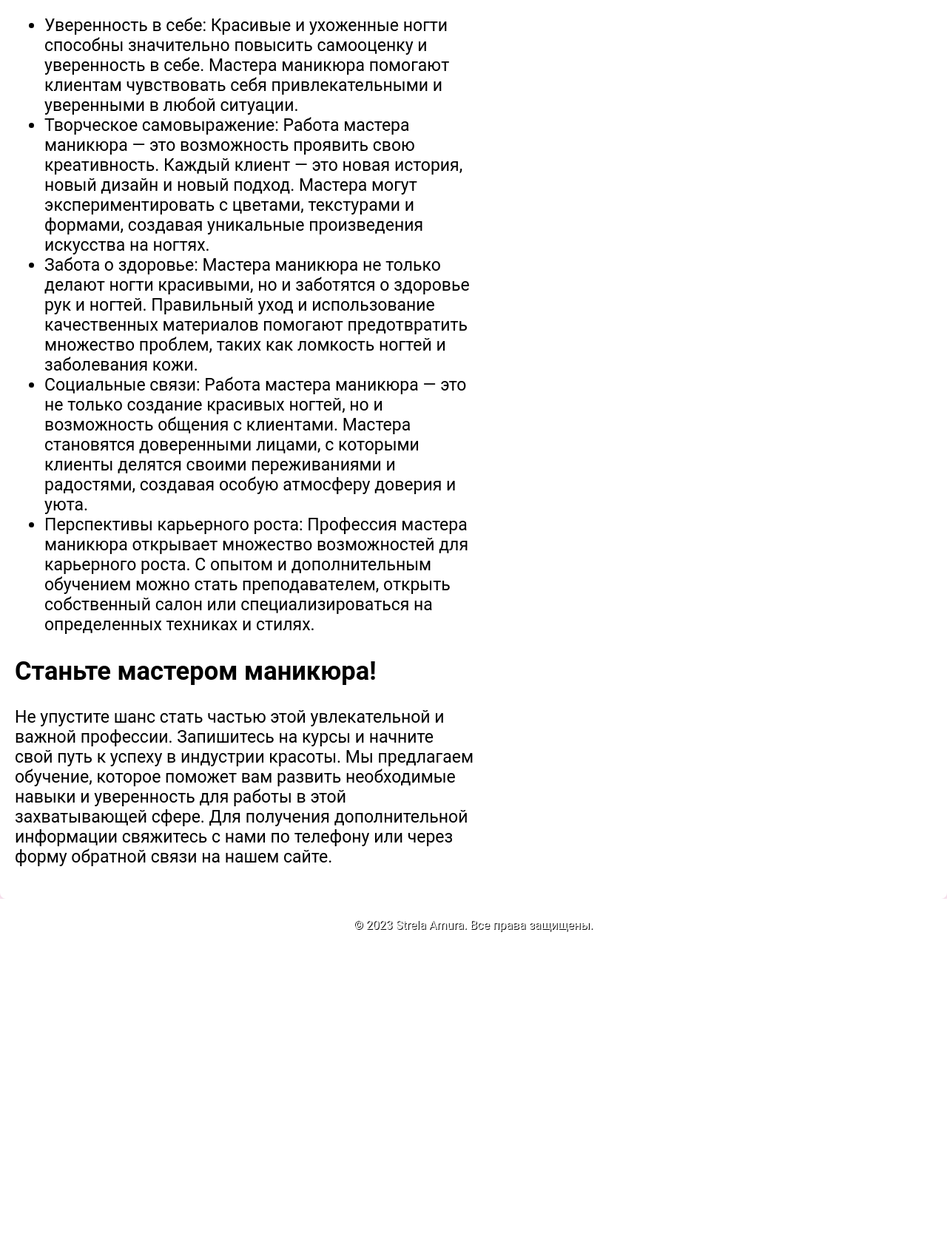
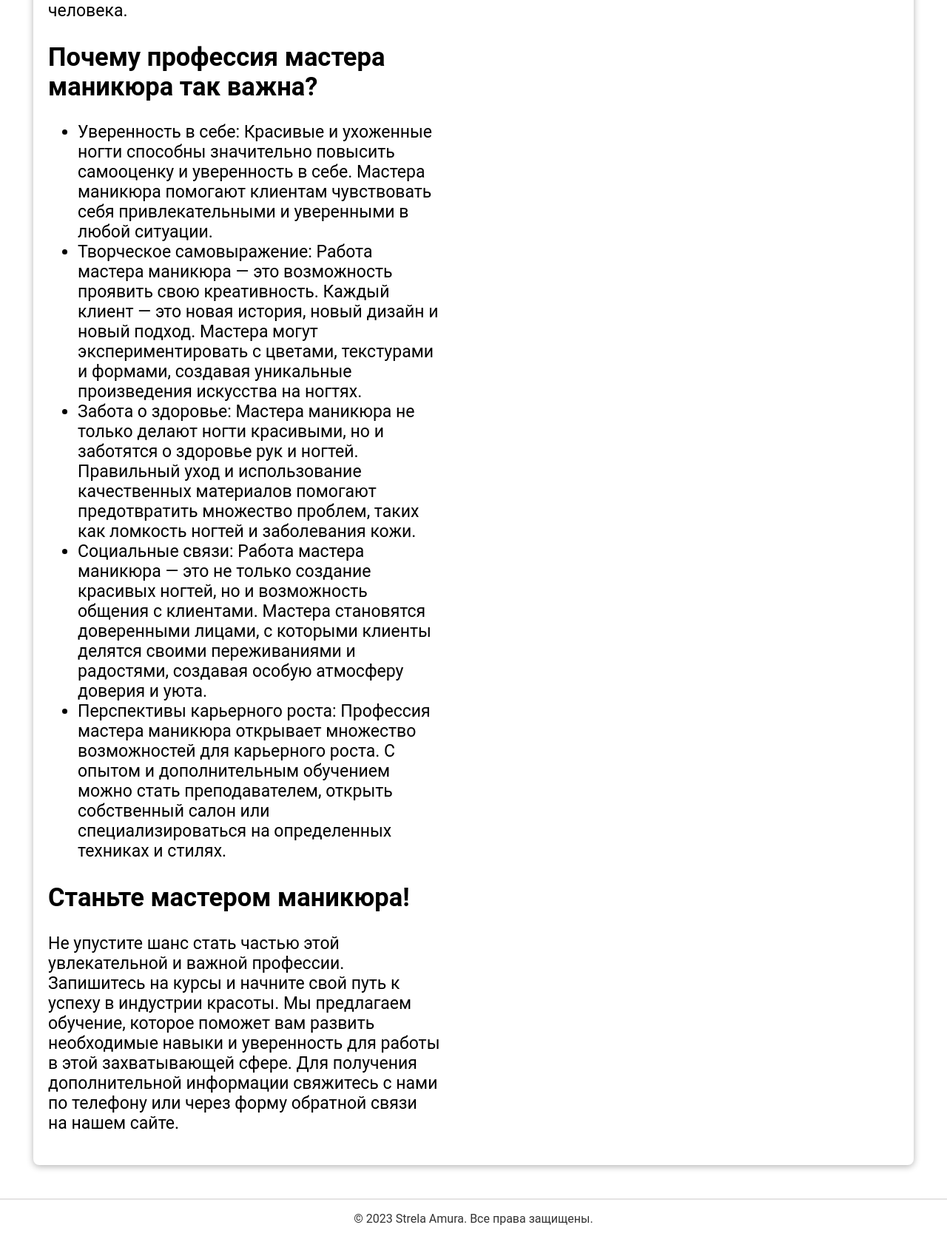
Before and after one commit to Dm-Str/Amur_Studio, a Django app: page / in a window 1280 px wide. Shown: the part 1718-3420 px from the top of the page at 74% size. Before the commit the page ends 2978 px from the top, so only its background shows below. Run offline with Django 5.2, Linux system fonts and the light colour scheme.

Commit message:
Fixed css and html

```diff
--- a/static/css/base.css
+++ b/static/css/base.css
@@ -1,6 +1,21 @@
 html, body {
     height: 100%; /* Убедитесь, что html и body занимают 100% высоты */
     margin: 0; /* Убираем отступы по умолчанию */
+}
+
+/*Сброс стилей браузера*/
+/** {*/
+/*    margin: 0;*/
+/*    padding: 0;*/
+/*    box-sizing: border-box; !* Это поможет избежать проблем с шириной *!*/
+/*}*/
+
+body {
+    display: flex;
+    flex-direction: column; /* Устанавливаем вертикальное направление */
+    min-height: 100vh; /* Минимальная высота 100% от высоты окна */
+    font-family: 'Roboto', serif; /* Основной шрифт */
+    background-color: rgb(255, 255, 255); /* Светлый нейтральный цвет фона */
 }
 
 header {
@@ -11,17 +26,13 @@
     align-items: center; /* Центрируем элементы по вертикали */
     font-family: 'Roboto', serif; /* Шрифт для заголовка */
     height: 100px;
-    /*width: 100%; !* Устанавливаем ширину заголовка на 100% *!*/
-    /*max-width: 1200px; !* Установите максимальную ширину *!*/
-    /*margin: 0 auto; !* Центрируйте заголовок *!*/
     justify-content: space-between; /* Распределяем пространство между элементами */
-    box-shadow: 0 4px 20px rgba(0, 0, 0, 0.2); /* Более тусклая тень по умолчанию */
+    box-shadow: 0 4px 20px rgba(251, 145, 190, 0.9); /* Более тусклая тень по умолчанию */
     transition: box-shadow 0.3s ease; /* Плавный переход для тени */
 }
 
-/* Пример эффекта при наведении */
 header:hover {
-    box-shadow: 0 8px 30px rgba(0, 0, 0, 0.5); /* Ярче тень при наведении */
+    box-shadow: 0 8px 30px rgb(246, 105, 172); /* Ярче тень при наведении */
 }
 
 .header-left {
@@ -36,49 +47,34 @@
     padding-right: 0; /* Измените margin на padding */
 }
 
-body {
+.base-container {
     display: flex;
-    /*grid-template-rows: auto 1fr auto; !* Заголовок, контент, футер *!*/
     flex-direction: column;
-    min-height: 100vh;
-    font-family: 'Roboto', serif; /* Основной шрифт */
-    margin: 0;
-    padding: 0;
-    background-color: rgba(255, 230, 244, 0.9); /* Светлый нейтральный цвет фона */
-    /*background-size: contain; !* Заполнение всего экрана *!*/
-    /*background-position: center; !* Центрирование изображения *!*/
+    min-height: 100vh; /* Минимальная высота контейнера равна высоте окна */
 }
 
-/*.content-block {*/
-/*    flex: 1;*/
-/*    display: flex; !* Используем flexbox для выравнивания содержимого *!*/
-/*    flex-direction: column; !* Устанавливаем направление по вертикали *!*/
-/*    background-color: #f0f0f0; !* Замените на нужный вам цвет *!*/
-/*    padding: 20px; !* Добавьте отступы для лучшего отображения *!*/
-/*    border-radius: 8px; !* Закругленные углы (по желанию) *!*/
-
-/*}*/
-
-/*Сброс стилей браузера*/
-/** {*/
-/*    margin: 0;*/
-/*    padding: 0;*/
-/*    box-sizing: border-box; !* Это поможет избежать проблем с шириной *!*/
-/*}*/
-
-
-
+.content-block {
+    flex: 1; /* Позволяет контенту занимать оставшееся пространство */
+}
 
 footer {
     background-color: #ffffff;
     background-size: cover; /* Заполнение всего подвала */
     background-position: bottom; /* Отображение нижней части изображения */
     text-align: center;
-    padding: 10px 0;
-    color: #fff; /* Белый цвет для текста в подвале */
-    text-shadow: 1px 1px 0 #000; /* Черная обводка для текста в подвале */
+    padding: 0; /* Убираем отступы */
+    color: #333333; /* Белый цвет для текста в подвале */
+
     width: 100%;
+    height: 80px; /* Устанавливаем фиксированную высоту футера */
+    min-height: 80px; /* Устанавливаем минимальную высоту футера */
+    border-top: 2px solid #e4e3e3; /* Темный контур сверху */
+    z-index: 1; /* Убедитесь, что футер находится под другими элементами, если это необходимо */
 }
+
+
+
+
 
 .logo-main {
     height: 110%; /* Высота логотипа, можно настроить по желанию */
--- a/static/css/index.css
+++ b/static/css/index.css
@@ -3,8 +3,8 @@
     background-color: #ffffff; /* Белый фон */
     padding: 20px; /* Отступы внутри блока */
     border-radius: 8px; /* Закругленные углы (по желанию) */
-    box-shadow: 0 2px 10px rgba(0, 0, 0, 0.1); /* Тень для блока (по желанию) */
-    margin-top: 20px; /* Отступы снаружи блока */
+    box-shadow: 0 2px 10px rgba(0, 0, 0, 0.3); /* Тень для блока (по желанию) */
+    margin: 45px 45px; /* Отступы снаружи блока: 20px сверху и снизу, 15px справа и слева */
 }
 
 .content-wrapper {
--- a/static/css/lk/lk.css
+++ b/static/css/lk/lk.css
@@ -2,8 +2,8 @@
     display: flex;
     flex-direction: column;
     width: 200px; /* Установите фиксированную ширину */
-    margin-top: 14px;
-    padding-left: 50px;
+    margin-top: 85px;
+    padding-left: 75px;
     padding-right: 100px;
 }
 
--- a/static/css/lk/lk_edit_profile.css
+++ b/static/css/lk/lk_edit_profile.css
@@ -36,6 +36,7 @@
     flex-direction: column; /* Вертикальное расположение строк */
     margin-bottom: 5px; /* Отступ между строками */
     max-width: 800px; /* Максимальная ширина формы */
+    margin-top: 70px;
 }
 
 .form-row {
--- a/static/css/lk/lk_get_courses.css
+++ b/static/css/lk/lk_get_courses.css
@@ -1,5 +1,7 @@
 .course-section {
-    margin-left: 20px; /* Учитывайте ширину сайдбара */
+    margin-top: 85px;
+    margin-left: 85px;
+
     padding-left: 20px;
     padding-top: 1px;
 }
--- a/static/css/lk/lk_reviews.css
+++ b/static/css/lk/lk_reviews.css
@@ -4,8 +4,9 @@
     align-items: flex-start; /* Выравнивание по левому краю */
     width: 600px; /* Установите ширину формы на 100% или укажите конкретное значение */
     max-width: 600px; /* Максимальная ширина формы, если необходимо */
-    margin: 0 auto; /* Центрирование формы */
     font-family: 'Roboto', serif;
+    margin-top: 85px;
+    margin-left: 150px;
 }
 
 .form-review textarea {
@@ -25,6 +26,7 @@
 }
 
 .reviews-form {
+    margin-top: 85px;
     width: 400px;
     margin-left: 100px;
 }
--- a/templates/base.html
+++ b/templates/base.html
@@ -11,12 +11,11 @@
     {% load static %}
     {% block style %}
         <link rel="stylesheet" href="{% static 'css/base.css' %}">
-
     {% endblock %}
 </head>
 <body>
+    <div class="base-container">
         <header>
-
             <a href="{% url 'index' %}">
                 <img src="{% static 'images/logo.png' %}" alt="Логотип" class="logo-main">
             </a>
@@ -39,9 +38,7 @@
             </div>
 
             <div class="contact-block">
-
                 <img src="{% static 'images/map-marker-icon.png' %}" alt="Иконка отметки на карте" class="map-icon"> <!-- Иконка отметки на карте -->
-
                 <a href="{% url 'contacts' %}" class="contacts-link">8 (931) 200-9-200</a> <!-- Ссылка "Контакты" -->
 
                 <a href="https://t.me/your_telegram_username" target="_blank" class="social-icon">
@@ -51,14 +48,12 @@
                 <a href="https://wa.me/your_whatsapp_number" target="_blank" class="social-icon">
                     <img src="{% static 'images/whatsapp-icon.png' %}" alt="WhatsApp" class="icon"> <!-- Иконка WhatsApp -->
                 </a>
-
             </div>
 
             <h1>
                 {% block name %}
                 {% endblock %}
             </h1>
-
         </header>
 
         <div class="content-block">
@@ -66,10 +61,9 @@
             {% endblock %}
         </div>
 
-    {% block footer %}
         <footer>
             <p>&copy; 2023 Strela Amura. Все права защищены.</p>
         </footer>
-    {% endblock %}
+    </div> <!-- Закрытие контейнера -->
 </body>
 </html>
--- a/templates/lk/lk_get_bonuses.html
+++ b/templates/lk/lk_get_bonuses.html
@@ -32,7 +32,7 @@
             </form>
         </aside>
 
-        <section style="flex: 1; padding-left: 20px;">
+        <section style="flex: 1; padding-left: 20px; margin-top: 75px; margin-left: 85px; font-size: 20px" >
             <h2>Мои бонусы: {{ person.bonuses }}</h2>
 
             <h3 style="color: rgba(255,129,197,0.9);">Как заработать бонусы?</h3>
```
Lines whose indentation alone changed are shown as unchanged.
